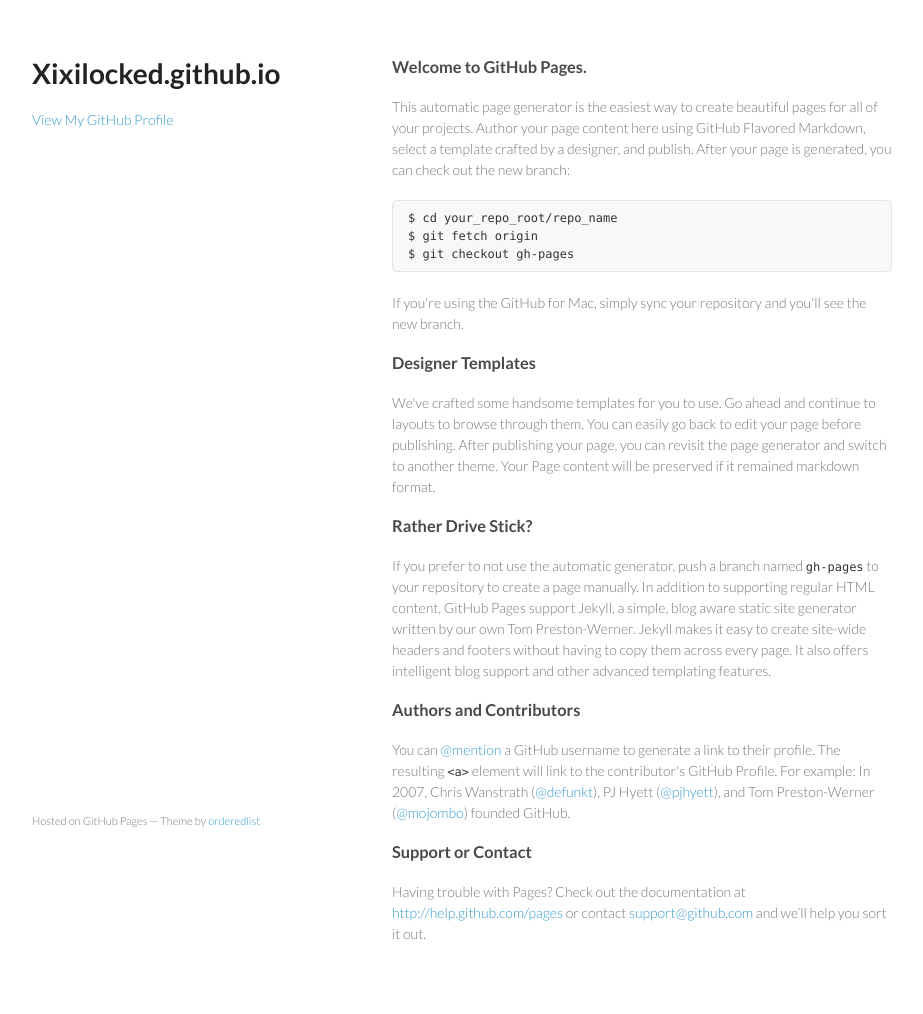
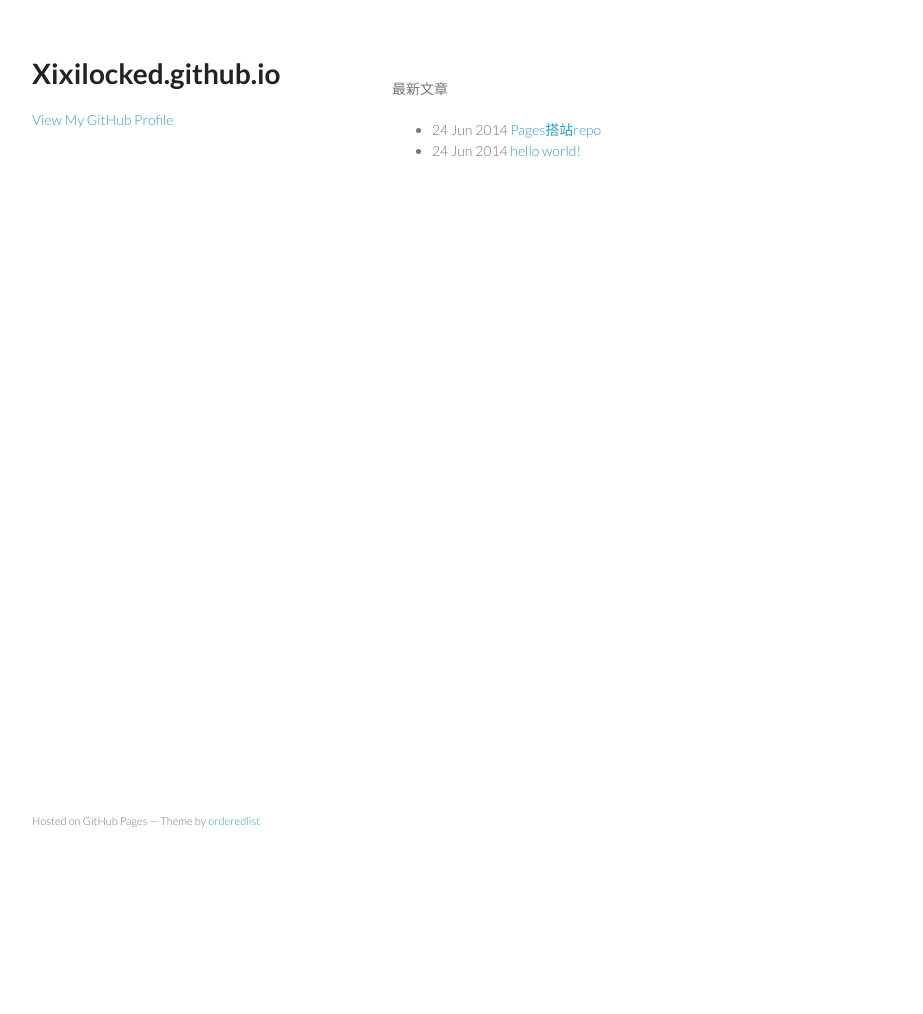
Before and after one commit to XiXiLocked/XiXiLocked.github.io, a Jekyll site: the page built from index.html, in a window 1280 px wide. Shown: the whole page, without its empty margins (178-1101 px from the left). Built offline with Jekyll 4.4.1, drawn with Linux system fonts in a browser that asks for light colours; after the commit the page ends 900 px from its top, so only the background shows below that.

Commit message:
update layout

```diff
--- /dev/null
+++ b/_layouts/minimal.html
@@ -0,0 +1,37 @@
+<!doctype html>
+<html>
+  <head>
+    <meta charset="utf-8">
+    <meta http-equiv="X-UA-Compatible" content="chrome=1">
+    <title>Xixilocked.github.io by XiXiLocked</title>
+
+    <link rel="stylesheet" href="{{ baseurl }}/stylesheets/styles.css">
+    <link rel="stylesheet" href="{{ baseurl }}/stylesheets/pygment_trac.css">
+    <meta name="viewport" content="width=device-width, initial-scale=1, user-scalable=no">
+    <!--[if lt IE 9]>
+    <script src="//html5shiv.googlecode.com/svn/trunk/html5.js"></script>
+    <![endif]-->
+  </head>
+  <body>
+    <div class="wrapper">
+      <header>
+        <h1>Xixilocked.github.io</h1>
+        <p></p>
+
+
+        <p class="view"><a href="https://github.com/XiXiLocked">View My GitHub Profile</a></p>
+
+      </header>
+      <section>
+	   <h2>{{ page.title }}</h2>
+	    {{content}}
+	   <h5>{{ page.date | date: "%-d %B %Y" }}<h5>
+	  </section>
+      <footer>
+        <p><small>Hosted on GitHub Pages &mdash; Theme by <a href="https://github.com/orderedlist">orderedlist</a></small></p>
+      </footer>
+    </div>
+    <script src="javascripts/scale.fix.js"></script>
+
+  </body>
+</html>
--- a/_posts/2014-6-24-hello-world.html
+++ b/_posts/2014-6-24-hello-world.html
@@ -1,6 +1,5 @@
 ---
-  layout: default
+  layout: minimal
   title: hello world!
 ---
-<p>{{ page.date | date_to_string }}</p>
   <p>第一篇</p>
--- a/_posts/2014-6-24-pages-using-report.html
+++ b/_posts/2014-6-24-pages-using-report.html
@@ -1,8 +1,7 @@
 ---
-  layout: default
+  layout: minimal
   title: Pages搭站repo
 ---
-  <p>{{ page.date | date_to_string }}</p>
   <p>搞了半天总算弄好了。基本上大部分的功夫都是被记事本.exe给磨掉的。</p>
   <p>先是按教程抄了，里面有一坨看不见的乱码，传了好多遍都说build pages failure，最后发现编码还是什么的不对劲。</p>
   <p>然后是页面不照着想要的样子解析，改了半天以为是编码不对结果是UTF-8带了BOM,怎么不出来锟斤拷啊...</p>
--- a/index.html
+++ b/index.html
@@ -1,65 +1,14 @@
-<!doctype html>
-<html>
-  <head>
-    <meta charset="utf-8">
-    <meta http-equiv="X-UA-Compatible" content="chrome=1">
-    <title>Xixilocked.github.io by XiXiLocked</title>
+---
+  layout: minimal
+---
+  <p>最新文章</p>
 
-    <link rel="stylesheet" href="stylesheets/styles.css">
-    <link rel="stylesheet" href="stylesheets/pygment_trac.css">
-    <meta name="viewport" content="width=device-width, initial-scale=1, user-scalable=no">
-    <!--[if lt IE 9]>
-    <script src="//html5shiv.googlecode.com/svn/trunk/html5.js"></script>
-    <![endif]-->
-  </head>
-  <body>
-    <div class="wrapper">
-      <header>
-        <h1>Xixilocked.github.io</h1>
-        <p></p>
+    <ul>
 
+        {% for post in site.posts %}
 
-        <p class="view"><a href="https://github.com/XiXiLocked">View My GitHub Profile</a></p>
+        <li>{{ post.date | date_to_string }} <a href="{{ site.baseurl }}{{ post.url }}">{{ post.title }}</a></li>
 
-      </header>
-      <section>
-        <h3>
-<a name="welcome-to-github-pages" class="anchor" href="#welcome-to-github-pages"><span class="octicon octicon-link"></span></a>Welcome to GitHub Pages.</h3>
+        {% endfor %}
 
-<p>This automatic page generator is the easiest way to create beautiful pages for all of your projects. Author your page content here using GitHub Flavored Markdown, select a template crafted by a designer, and publish. After your page is generated, you can check out the new branch:</p>
-
-<pre><code>$ cd your_repo_root/repo_name
-$ git fetch origin
-$ git checkout gh-pages
-</code></pre>
-
-<p>If you're using the GitHub for Mac, simply sync your repository and you'll see the new branch.</p>
-
-<h3>
-<a name="designer-templates" class="anchor" href="#designer-templates"><span class="octicon octicon-link"></span></a>Designer Templates</h3>
-
-<p>We've crafted some handsome templates for you to use. Go ahead and continue to layouts to browse through them. You can easily go back to edit your page before publishing. After publishing your page, you can revisit the page generator and switch to another theme. Your Page content will be preserved if it remained markdown format.</p>
-
-<h3>
-<a name="rather-drive-stick" class="anchor" href="#rather-drive-stick"><span class="octicon octicon-link"></span></a>Rather Drive Stick?</h3>
-
-<p>If you prefer to not use the automatic generator, push a branch named <code>gh-pages</code> to your repository to create a page manually. In addition to supporting regular HTML content, GitHub Pages support Jekyll, a simple, blog aware static site generator written by our own Tom Preston-Werner. Jekyll makes it easy to create site-wide headers and footers without having to copy them across every page. It also offers intelligent blog support and other advanced templating features.</p>
-
-<h3>
-<a name="authors-and-contributors" class="anchor" href="#authors-and-contributors"><span class="octicon octicon-link"></span></a>Authors and Contributors</h3>
-
-<p>You can <a href="https://github.com/blog/821" class="user-mention">@mention</a> a GitHub username to generate a link to their profile. The resulting <code>&lt;a&gt;</code> element will link to the contributor's GitHub Profile. For example: In 2007, Chris Wanstrath (<a href="https://github.com/defunkt" class="user-mention">@defunkt</a>), PJ Hyett (<a href="https://github.com/pjhyett" class="user-mention">@pjhyett</a>), and Tom Preston-Werner (<a href="https://github.com/mojombo" class="user-mention">@mojombo</a>) founded GitHub.</p>
-
-<h3>
-<a name="support-or-contact" class="anchor" href="#support-or-contact"><span class="octicon octicon-link"></span></a>Support or Contact</h3>
-
-<p>Having trouble with Pages? Check out the documentation at <a href="http://help.github.com/pages">http://help.github.com/pages</a> or contact <a href="mailto:support@github.com">support@github.com</a> and we’ll help you sort it out.</p>
-      </section>
-      <footer>
-        <p><small>Hosted on GitHub Pages &mdash; Theme by <a href="https://github.com/orderedlist">orderedlist</a></small></p>
-      </footer>
-    </div>
-    <script src="javascripts/scale.fix.js"></script>
-
-  </body>
-</html>
+    </ul>
```
